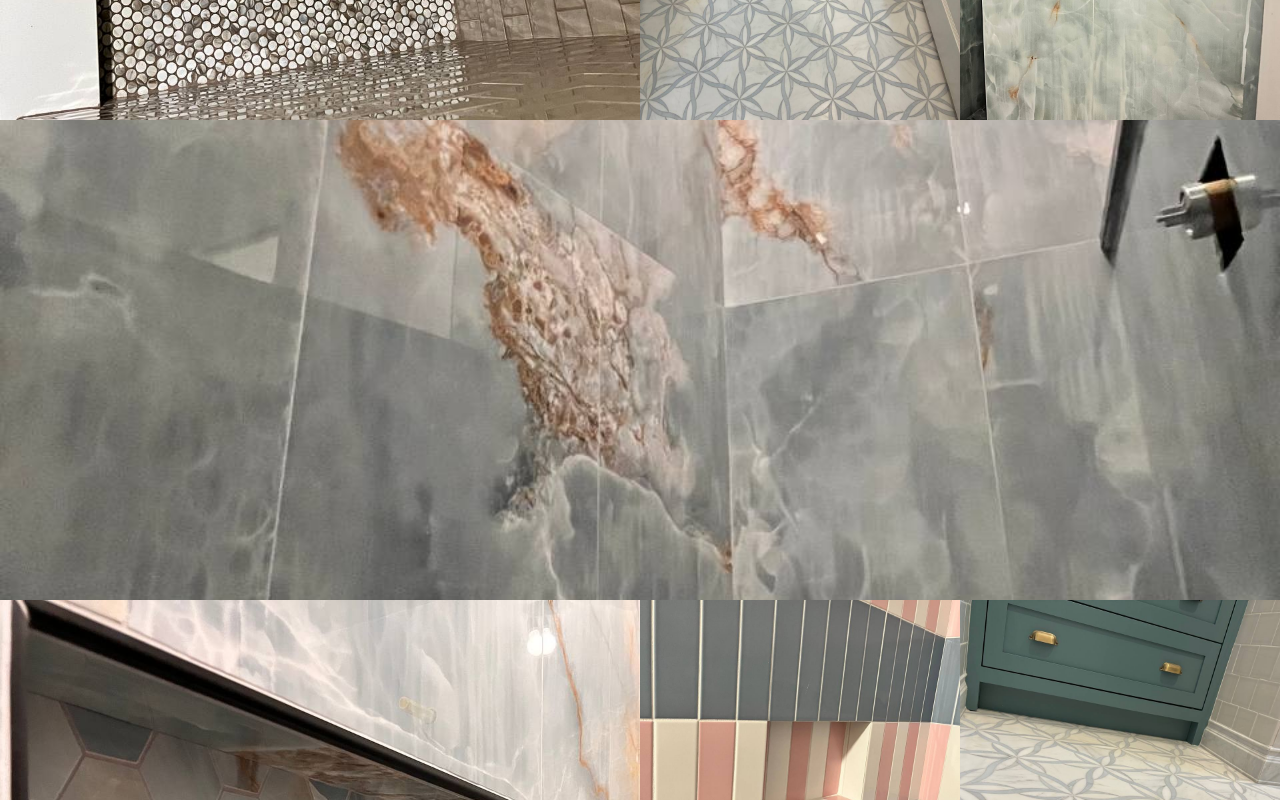
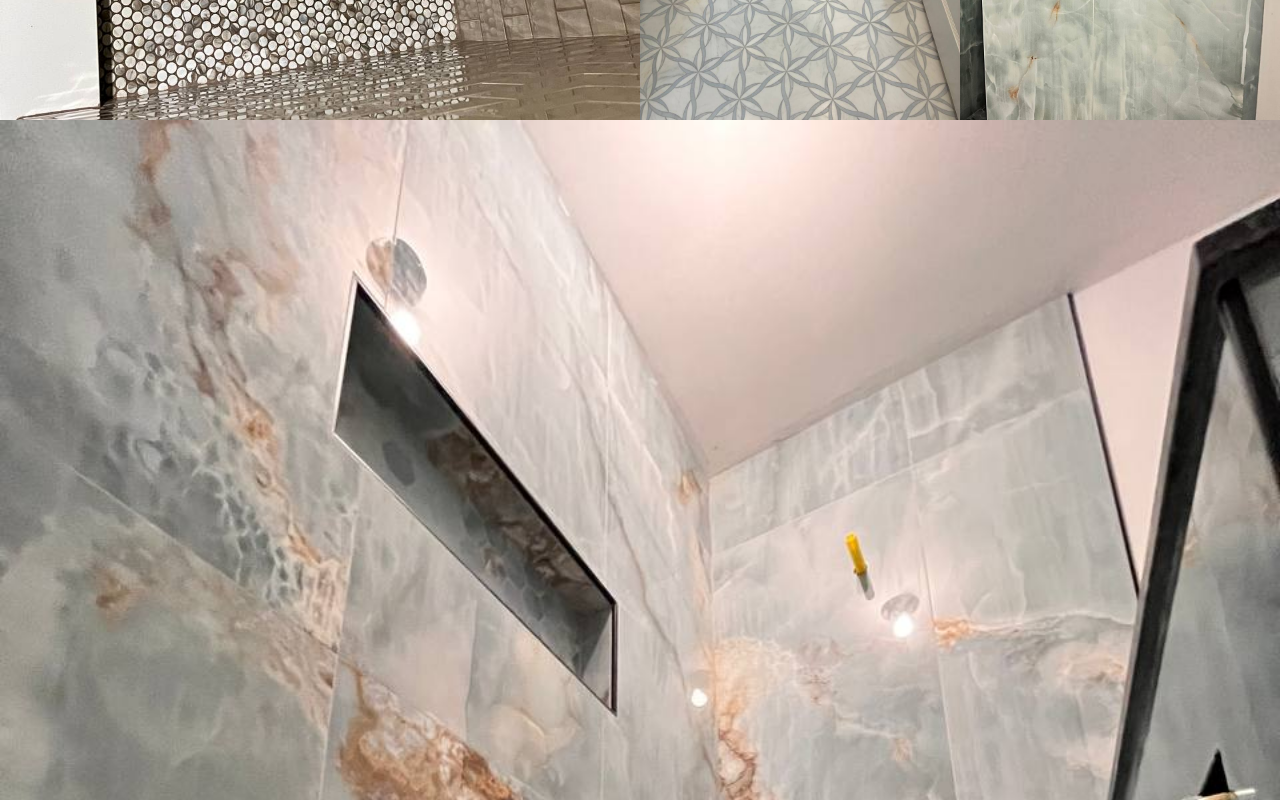
Before and after one commit to Jacob-W-Johnson/jti-website, a Next.js app: page / in a window 1280 px wide. Shown: the part 1960-2760 px from the top of the page. Built offline with nearby package versions, Linux system fonts and the light colour scheme.

Commit message:
full-width images show full photo, no cropping

```diff
--- a/src/app/page.tsx
+++ b/src/app/page.tsx
@@ -63,12 +63,13 @@ function GalleryGrid({ photos }: { photos: typeof gallery }) {
 
 function WideImage({ src, alt }: { src: string; alt: string }) {
   return (
-    <div className="h-[50vh] sm:h-[60vh] relative overflow-hidden">
+    <div className="w-full bg-black">
       <Image
         src={src}
         alt={alt}
-        fill
-        className="object-cover"
+        width={1200}
+        height={900}
+        className="w-full h-auto"
         sizes="100vw"
       />
     </div>
```
